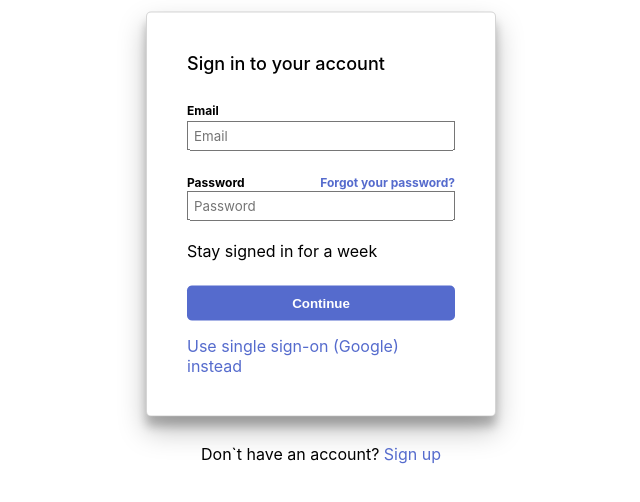
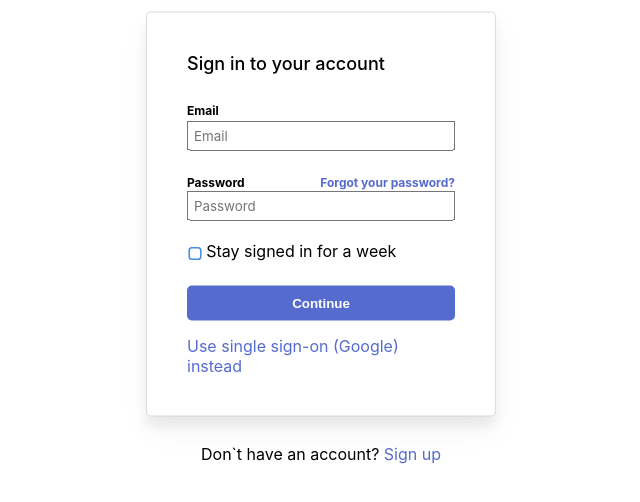
Before and after one commit to BloodyEye/Lektorium-test2, a plain HTML site: page index.html in a window 1280 px wide. Shown: the part 186-688 px from the top of the page, without its empty margins (319-959 px from the left). Drawn offline with Linux system fonts and the light colour scheme.

Commit message:
Checkbox style

```diff
--- a/css/style.css
+++ b/css/style.css
@@ -34,7 +34,7 @@ input {
   transform: translate(-50%, -50%);
   width: 350px;
   min-height: 250px;
-  border: 1px solid #80808054;
+  border: 1px solid #c1c1c191;
   margin: 0 auto;
   padding: 40px;
   border-radius: 5px;
@@ -104,44 +104,41 @@ input {
 .h1 .sign-form {
   background: white;
   display: inline-block;
-  box-shadow: 0 14px 28px rgba(0, 0, 0, 0.25), 0 10px 10px rgba(0, 0, 0, 0.22);
+  box-shadow: 0 14px 28px rgba(0, 0, 0, 0.05), 0 10px 10px rgba(0, 0, 0, 0.05);
 }
 /*END*/
 
-/*Chekbox*/
-.container-chekbox {
-  padding-bottom: 25px;
-  text-align: left;
+/*Checkbox*/
+.option{
+  display: block;
+  margin-bottom: 25px;
 }
-.sign-form__checkbox {
+.check{
+  padding-left: 1.2em;
+  cursor: pointer;
+}
+.sign-form__checkbox{
   position: absolute;
-  appearance: none;
+  width: 1px;
+  height: 1px;
+  overflow: hidden;
+  clip: rect(0 0 0 0);
+
 }
-.check__box {
+.check-style{
   position: absolute;
-  margin-left: -1.2em;
-  width: 1em;
-  height: 1em;
+  margin-top: 0.5em;
+  margin-left: -1em;
+  width: 0.6em;
+  height: 0.6em;
+  box-shadow: 0 0 0 0.1em #4a90e2;
+  border-radius: 2px;
+  background-color: #fff;
+
 }
-.check__focus {
-  fill: none;
-}
-.check__input:checked + * .check__square {
-  fill: #4a90e2;
-}
-.check__square {
-  fill: #ffffff;
-  stroke: #4a90e2;
-  stroke-width: 2px;
-}
-.check__mark {
-  fill: none;
-  stroke: #ffffff;
-  stroke-width: 3px;
-}
-.checbox {
-  display: block;
-  margin-bottom: 0.5em;
-  padding-left: 1.2em;
+/*Checked*/
+.sign-form__checkbox:checked + .check-style{
+  background-color: #4a90e2;
+  background-image: url(https://pepelsbey.github.io/playground/14/images/check.svg);
 }
 /*END*/
--- a/index.html
+++ b/index.html
@@ -46,9 +46,12 @@
           />
         </div>
 
-        <div class="container-chekbox">
-          <input class="sign-form__checkbox" type="checkbox" />
-          <span class="text">Stay signed in for a week</span>
+        <div class="container-chekbox option">
+          <label class="check">
+            <input class="sign-form__checkbox" type="checkbox" />
+            <span class="check-style"></span>
+              Stay signed in for a week
+          </label>
         </div>
 
         <button class="sign-form__button" type="submit">
```
